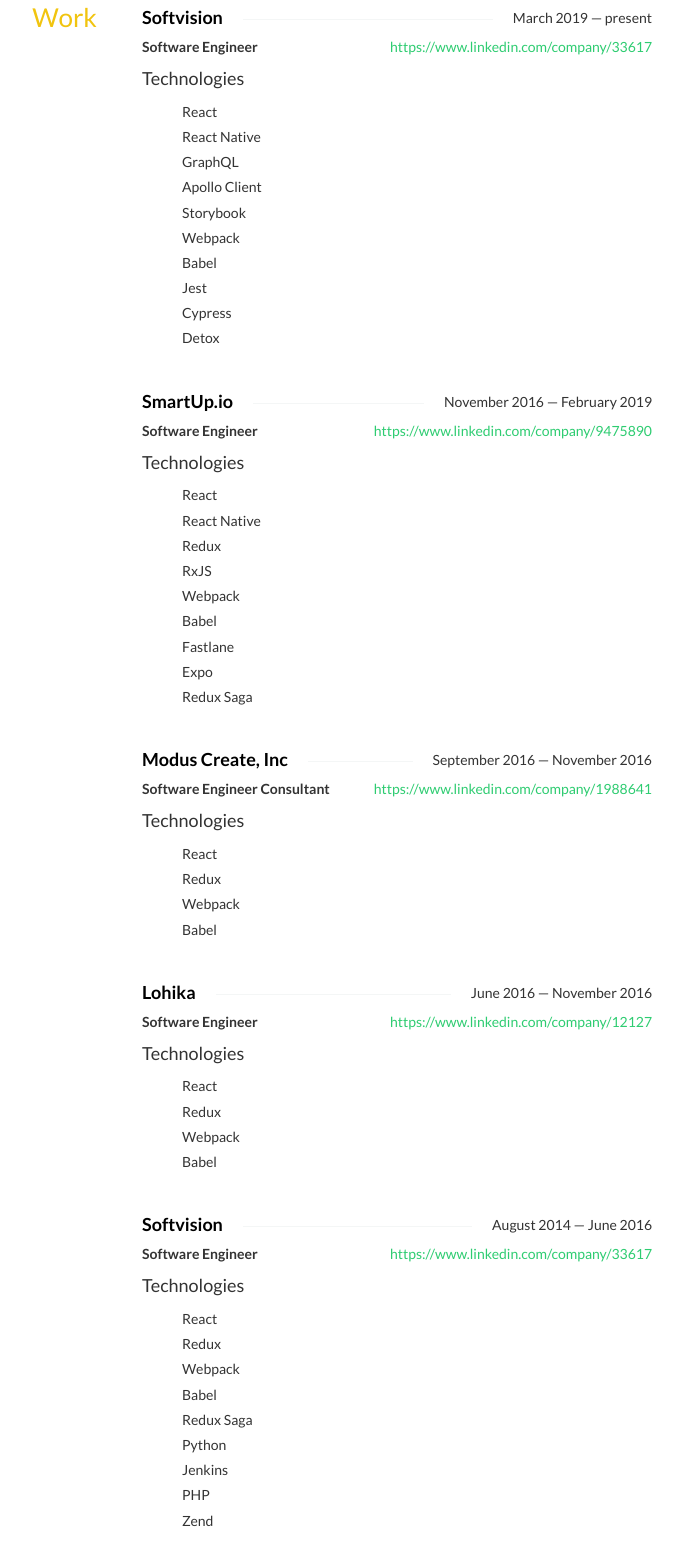
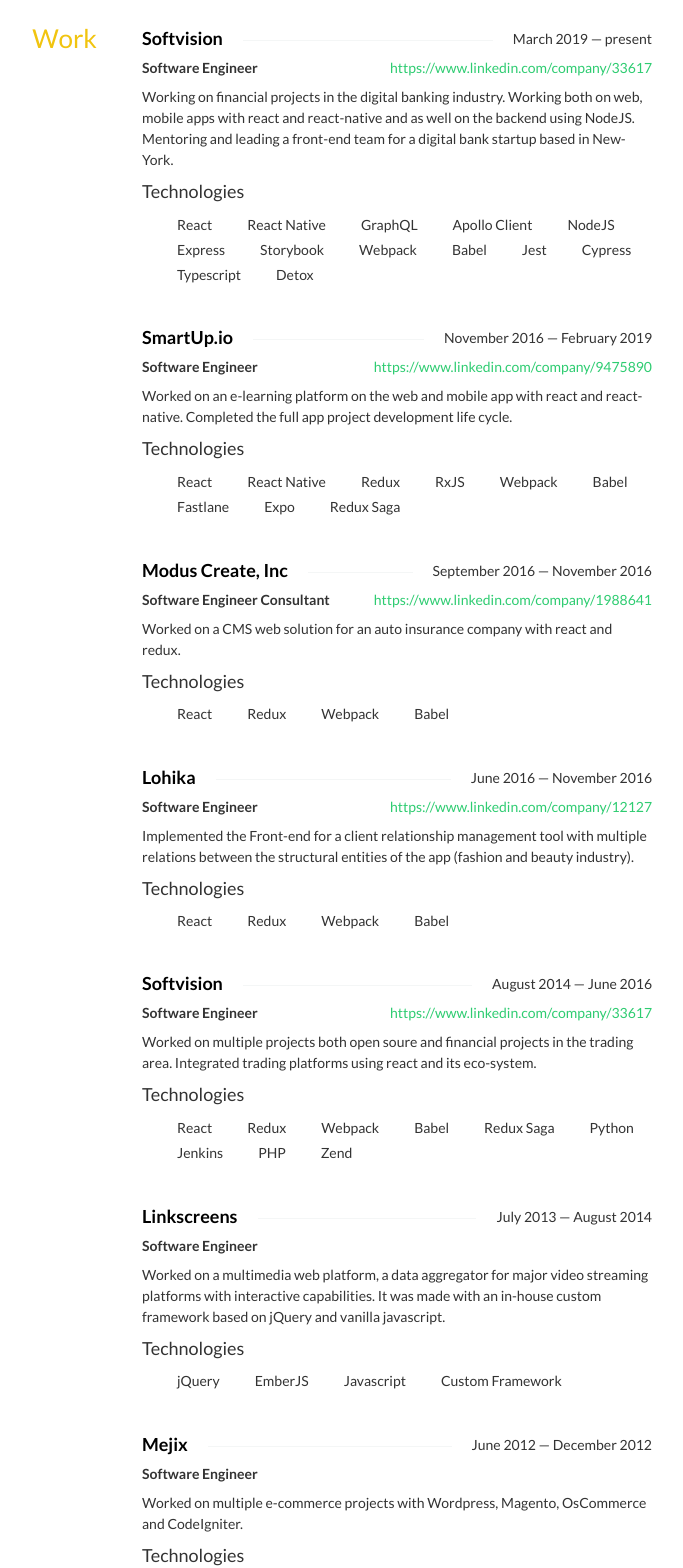
Before and after one commit to teod/teod.github.io, a website with bundled scripts: page resume.html in a window 1280 px wide. Shown: the part 592-2160 px from the top of the page, without its empty margins (333-1016 px from the left). Built offline with nearby package versions, Linux system fonts and the light colour scheme; some icons are missing.

Commit message:
Update work summary

```diff
--- a/main.ts
+++ b/main.ts
@@ -115,6 +115,8 @@
         term.writeln(
           `    • Technologies: \x1b[37m${value.highlights.join(', ')}`,
         )
+        writeCyan()
+        term.writeln(`    • Summary: \x1b[37m${value.summary}`)
         writeWhite()
       })
     },
--- a/resume.html
+++ b/resume.html
@@ -191,6 +191,15 @@
         #actions {
           display: none;
         }
+      }
+      ul.highlights {
+        display: flex;
+        flex-direction: row;
+        flex-wrap: wrap;
+        padding-left: 0;
+      }
+      ul.highlights li.bullet {
+        padding-left: 35px;
       }
     </style>
   </head>
--- a/resume.json
+++ b/resume.json
@@ -6,7 +6,7 @@
     "email": "teodruta@gmail.com",
     "phone": "",
     "website": "https://teod.github.io",
-    "summary": "I am a software engineer with a solid javascript and front-end background. For the past years my main technologies I worked with are React and React Native. I also like to dive into native development from time to time.",
+    "summary": "I am a software engineer with a solid javascript and front-end background. For the past years the main technologies I worked with are React and React Native. My favorite areas are web and mobile development, but I also like to work occasionaly on back-end technologies.",
     "location": {
       "address": "",
       "postalCode": "",
@@ -41,16 +41,19 @@
         "React Native",
         "GraphQL",
         "Apollo Client",
+        "NodeJS",
+        "Express",
         "Storybook",
         "Webpack",
         "Babel",
         "Jest",
         "Cypress",
+        "Typescript",
         "Detox"
       ],
       "position": "Software Engineer",
       "startDate": "2019-03-31",
-      "summary": "",
+      "summary": "Working on financial projects in the digital banking industry. Working both on web, mobile apps with react and react-native and as well on the backend using NodeJS. Mentoring and leading a front-end team for a digital bank startup based in New-York.",
       "website": "https://www.linkedin.com/company/33617"
     },
     {
@@ -69,7 +72,7 @@
       ],
       "position": "Software Engineer",
       "startDate": "2016-11-30",
-      "summary": "",
+      "summary": "Worked on an e-learning platform on the web and mobile app with react and react-native. Completed the full app project development life cycle.",
       "website": "https://www.linkedin.com/company/9475890"
     },
     {
@@ -78,7 +81,7 @@
       "highlights": ["React", "Redux", "Webpack", "Babel"],
       "position": "Software Engineer Consultant",
       "startDate": "2016-09-30",
-      "summary": "",
+      "summary": "Worked on a CMS web solution for an auto insurance company with react and redux.",
       "website": "https://www.linkedin.com/company/1988641"
     },
     {
@@ -87,7 +90,7 @@
       "highlights": ["React", "Redux", "Webpack", "Babel"],
       "position": "Software Engineer",
       "startDate": "2016-06-30",
-      "summary": "",
+      "summary": "Implemented the Front-end for a client relationship management tool with multiple relations between the structural entities of the app (fashion and beauty industry).",
       "website": "https://www.linkedin.com/company/12127"
     },
     {
@@ -106,16 +109,16 @@
       ],
       "position": "Software Engineer",
       "startDate": "2014-08-31",
-      "summary": "",
+      "summary": "Worked on multiple projects both open soure and financial projects in the trading area. Integrated trading platforms using react and its eco-system.",
       "website": "https://www.linkedin.com/company/33617"
     },
     {
       "company": "Linkscreens",
       "endDate": "2014-08-31",
-      "highlights": ["jQuery", "EmberJS"],
+      "highlights": ["jQuery", "EmberJS", "Javascript", "Custom Framework"],
       "position": "Software Engineer",
       "startDate": "2013-07-31",
-      "summary": "",
+      "summary": "Worked on a multimedia web platform, a data aggregator for major video streaming platforms with interactive capabilities. It was made with an in-house custom framework based on jQuery and vanilla javascript.",
       "website": ""
     },
     {
@@ -124,14 +127,16 @@
       "highlights": [
         "PHP",
         "Wordpress",
+        "OsCommerce",
         "MySQL",
         "Magento",
         "jQuery",
+        "Javascript",
         "CodeIgniter"
       ],
       "position": "Software Engineer",
       "startDate": "2012-06-30",
-      "summary": "",
+      "summary": "Worked on multiple e-commerce projects with Wordpress, Magento, OsCommerce and CodeIgniter.",
       "website": ""
     }
   ],
--- a/resume.ts
+++ b/resume.ts
@@ -1,4 +1,4 @@
-const monthNames = [
+const MONTH_NAMES = [
   'January',
   'February',
   'March',
@@ -77,12 +77,12 @@
     ) => {
       const start = new Date(startDate)
       const formattedStart = `${
-        monthNames[start.getMonth()]
+        MONTH_NAMES[start.getMonth()]
       } ${start.getFullYear()}`
       const end = new Date(endDate)
       const formattedEnd = !endDate
         ? 'present'
-        : `${monthNames[end.getMonth()]} ${end.getFullYear()}`
+        : `${MONTH_NAMES[end.getMonth()]} ${end.getFullYear()}`
 
       const technologies = highlights.reduce(
         (techAcc, highlight) =>
```
Also changed, not shown: dist/main.js, dist/resume.js, 2 other files.
